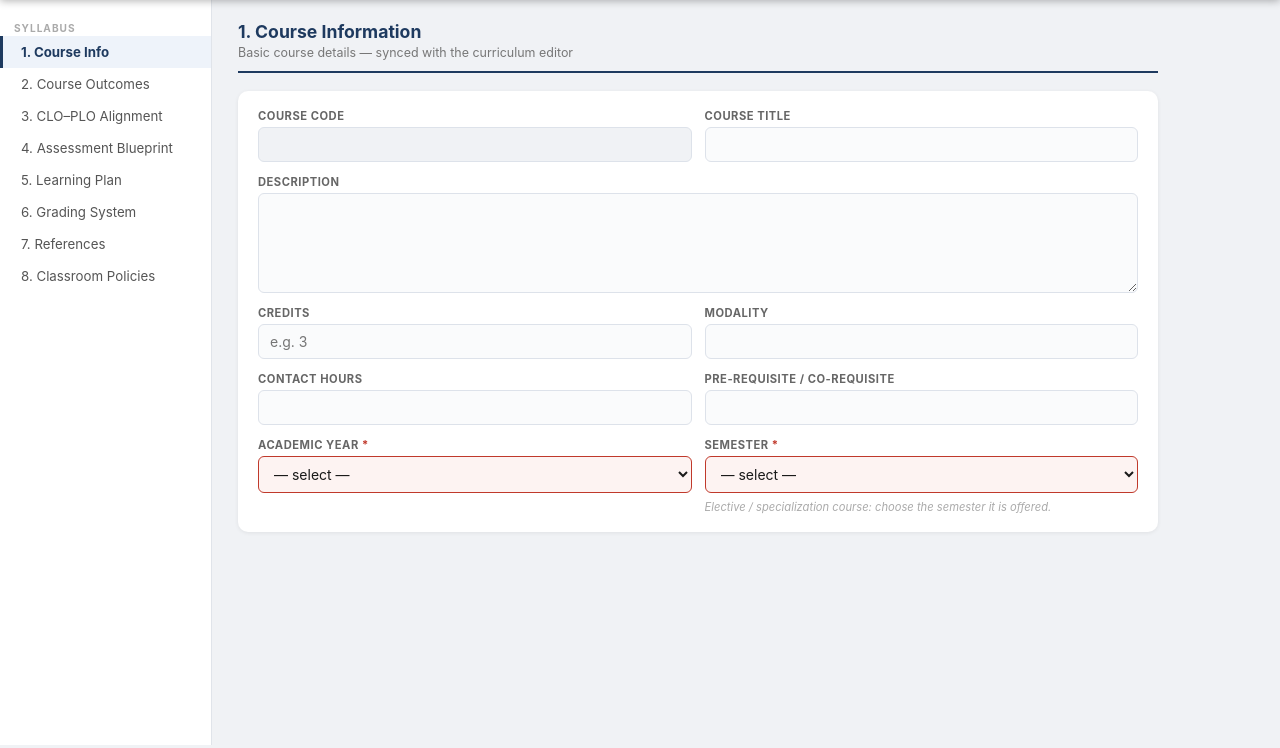
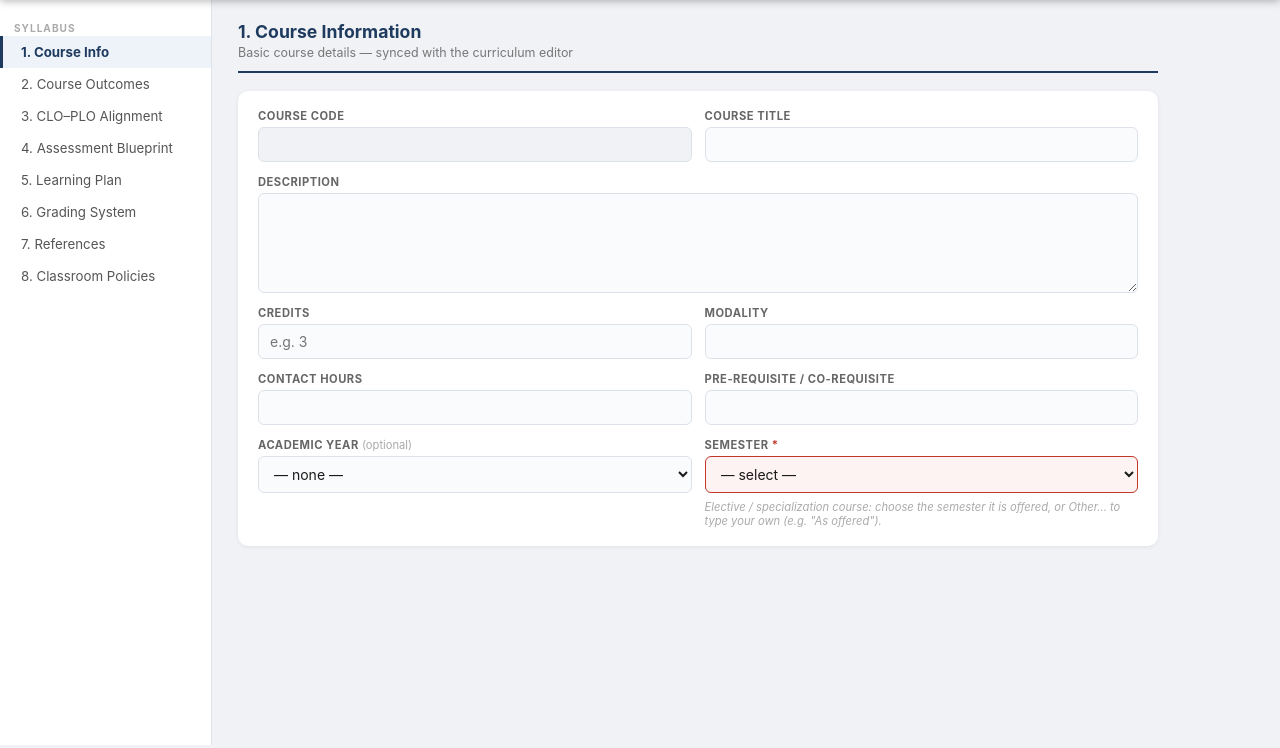
Before and after one commit to JulzPerez/mscs-curr-rev-2026, a Flask app: template templates/syllabus.html in a window 1280 px wide. Shown: the part 52-800 px from the top of the page. Run offline with Flask 3, Linux system fonts and the light colour scheme; the template is opened without the code that fills it, so the values that code supplies are empty.

Commit message:
Make academic year optional and allow a custom semester
Only the semester is required now; the academic year can be set or left
blank. The Semester dropdown gains an "Other…" option with a text box so
specialization courses can say e.g. "As offered".

Co-Authored-By: Claude Opus 5.5 <noreply@anthropic.com>

```diff
--- a/app.py
+++ b/app.py
@@ -401,12 +401,13 @@ CURRICULUM_SEMESTERS = {
     'CSC299': ('2nd Semester', 'Second Year, Second Semester'),
 }
 
-_AY_SEMESTER_RE = re.compile(r'^\s*\d{4}\s*[-–]\s*\d{4}\s*,\s*\S')
+_AY_YEAR_PREFIX_RE = re.compile(r'^\s*\d{4}\s*[-–]\s*\d{4}\s*,?\s*')
 
 
 def ay_semester_complete(value):
-    """True when the value has both an academic year and a semester, e.g. '2026–2027, 1st Semester'."""
-    return bool(_AY_SEMESTER_RE.match(value or ''))
+    """True when a semester is set. The academic year is optional, so '1st Semester',
+    'As offered' and '2026–2027, 1st Semester' all count; '2025–2026' alone does not."""
+    return bool(_AY_YEAR_PREFIX_RE.sub('', value or '', count=1).strip())
 
 
 def get_course_index(data, code):
@@ -494,7 +495,7 @@ def download_syllabus_pdf(code):
     course = dict(data['courses'][idx])
     ensure_syllabus_fields(course)
     if not ay_semester_complete(course.get('ay_semester')):
-        return ('A.Y. and Semester is required. Set it in Course Info before downloading the syllabus.', 400)
+        return ('Semester is required. Set it in Course Info before downloading the syllabus.', 400)
     outcomes_raw = data.get('outcomes', DEFAULTS['outcomes'])
     outcomes = []
     for o in outcomes_raw:
@@ -528,7 +529,7 @@ def download_syllabus_docx(code):
     course = dict(data['courses'][idx])
     ensure_syllabus_fields(course)
     if not ay_semester_complete(course.get('ay_semester')):
-        return ('A.Y. and Semester is required. Set it in Course Info before downloading the syllabus.', 400)
+        return ('Semester is required. Set it in Course Info before downloading the syllabus.', 400)
     outcomes_raw = data.get('outcomes', DEFAULTS['outcomes'])
     # Enrich outcomes with full PLO descriptions for the alignment table
     outcomes = []
--- a/templates/index.html
+++ b/templates/index.html
@@ -422,7 +422,7 @@ const SYLLABUS_COMPONENTS = [
       return r && ([...(r.textbooks||[]),...(r.journals||[]),...(r.online||[])].some(x => x && x.trim()));
     }
   },
-  { key: 'ay_semester', label: 'AY/Semester', check: c => /^\s*\d{4}\s*[-–]\s*\d{4}\s*,\s*\S/.test(c.ay_semester || '') },
+  { key: 'ay_semester', label: 'AY/Semester', check: c => !!(c.ay_semester || '').replace(/^\s*\d{4}\s*[-–]\s*\d{4}\s*,?\s*/, '').trim() },
 ];
 
 function syllabusStatus(c) {
--- a/templates/syllabus.html
+++ b/templates/syllabus.html
@@ -96,7 +96,8 @@ body{font-family:-apple-system,BlinkMacSystemFont,'Segoe UI',sans-serif;backgrou
 .pol-row textarea:focus{outline:none;border-color:#4a90d9}
 /* Required fields */
 .req{color:#c0392b}
-.field select.missing{border-color:#c0392b;background:#fdf3f2}
+.opt{color:#aaa;font-weight:400;text-transform:none;letter-spacing:0}
+.field select.missing,.field input.missing{border-color:#c0392b;background:#fdf3f2}
 .req-msg{font-size:.8rem;color:#c0392b;font-weight:600}
 /* Grading system */
 .gs-tbl{border-collapse:collapse;font-size:.85rem;width:100%;max-width:560px}
@@ -161,7 +162,7 @@ body{font-family:-apple-system,BlinkMacSystemFont,'Segoe UI',sans-serif;backgrou
     <div class="field"><label>Modality</label><input id="f_modality" value="{{ course.modality }}"></div>
     <div class="field"><label>Contact Hours</label><input id="f_contact_hours" value="{{ course.contact_hours }}"></div>
     <div class="field"><label>Pre-requisite / Co-requisite</label><input id="f_prereq" value="{{ course.prereq }}"></div>
-    <div class="field"><label>Academic Year <span class="req">*</span></label>
+    <div class="field"><label>Academic Year <span class="opt">(optional)</span></label>
       <select id="ay_year" onchange="updateAY()"></select>
     </div>
     <div class="field"><label>Semester <span class="req">*</span></label>
@@ -170,10 +171,12 @@ body{font-family:-apple-system,BlinkMacSystemFont,'Segoe UI',sans-serif;backgrou
         <option>1st Semester</option>
         <option>2nd Semester</option>
         <option>Summer</option>
+        <option value="__other__">Other…</option>
       </select>
-      {% if curriculum_term %}<div class="hint">Curriculum: {{ curriculum_term }}</div>{% else %}<div class="hint">Elective / specialization course: choose the semester it is offered.</div>{% endif %}
+      <input id="ay_sem_other" placeholder="e.g. As offered, 1st or 2nd Semester" oninput="updateAY()" style="display:none;margin-top:6px">
+      {% if curriculum_term %}<div class="hint">Curriculum: {{ curriculum_term }}</div>{% else %}<div class="hint">Elective / specialization course: choose the semester it is offered, or Other… to type your own (e.g. "As offered").</div>{% endif %}
     </div>
-    <div class="field span2" id="ay_err" style="display:none"><div class="req-msg">A.Y. and Semester is required. Choose both an academic year and a semester.</div></div>
+    <div class="field span2" id="ay_err" style="display:none"><div class="req-msg">Semester is required. Choose a semester, or Other… and type one.</div></div>
     <input type="hidden" id="f_ay_semester" value="{{ course.ay_semester }}">
   </div></div>
 </div>
@@ -645,44 +648,56 @@ function removePolicy(i) {
 // ── A.Y. and Semester (required) ─────────────────────────────────────────────
 const CURRICULUM_SEMESTER = {{ curriculum_semester | tojson }};
 
+const SEMESTER_OPTIONS = ['1st Semester', '2nd Semester', 'Summer'];
+
 function initAY() {
-  const raw = document.getElementById('f_ay_semester').value || '';
-  const m = raw.match(/(\d{4})\s*[-–]\s*(\d{4})/);
+  const raw = (document.getElementById('f_ay_semester').value || '').trim();
+  const m = raw.match(/^(\d{4})\s*[-–]\s*(\d{4})\s*,?\s*/);
   const now = new Date();
   const base = now.getMonth() >= 5 ? now.getFullYear() : now.getFullYear() - 1;  // A.Y. starts mid-year
   const years = [];
   for (let y = base - 2; y <= base + 4; y++) years.push(y);
   if (m && !years.includes(+m[1])) { years.push(+m[1]); years.sort(); }
   const ySel = document.getElementById('ay_year');
-  ySel.innerHTML = '<option value="">— select —</option>' +
+  ySel.innerHTML = '<option value="">— none —</option>' +
     years.map(y => `<option value="${y}–${y+1}">${y}–${y+1}</option>`).join('');
   if (m) ySel.value = `${m[1]}–${+m[1]+1}`;
 
-  let sem = '';
-  if (/summer|mid-?year/i.test(raw)) sem = 'Summer';
-  else if (/2nd|second/i.test(raw)) sem = '2nd Semester';
-  else if (/1st|first/i.test(raw)) sem = '1st Semester';
-  else sem = CURRICULUM_SEMESTER;  // core courses: preselect the curriculum's semester
+  // Whatever follows the year is the semester: a standard option, or free text ("Other…").
+  const rest = m ? raw.slice(m[0].length).trim() : raw;
+  let sem = '', other = '';
+  if (!rest) sem = CURRICULUM_SEMESTER;  // core courses: preselect the curriculum's semester
+  else if (/^(summer|mid-?year)/i.test(rest)) sem = 'Summer';
+  else if (/^(2nd|second)\s+sem(ester)?$/i.test(rest)) sem = '2nd Semester';
+  else if (/^(1st|first)\s+sem(ester)?$/i.test(rest)) sem = '1st Semester';
+  else { sem = '__other__'; other = rest; }
   document.getElementById('ay_sem').value = sem;
-  // Normalise the stored value to what the dropdowns show (saved on the next edit).
+  document.getElementById('ay_sem_other').value = other;
+  // Normalise the stored value to what the fields show (saved on the next edit).
   document.getElementById('f_ay_semester').value = composeAY();
   markAY(false);
 }
 
+function semesterValue() {
+  const sel = document.getElementById('ay_sem');
+  const other = document.getElementById('ay_sem_other');
+  other.style.display = sel.value === '__other__' ? '' : 'none';
+  return sel.value === '__other__' ? other.value.trim() : sel.value;
+}
+
 function composeAY() {
-  return [document.getElementById('ay_year').value, document.getElementById('ay_sem').value]
-    .filter(Boolean).join(', ');
+  return [document.getElementById('ay_year').value, semesterValue()].filter(Boolean).join(', ');
 }
 
 function ayComplete() {
-  return !!(document.getElementById('ay_year').value && document.getElementById('ay_sem').value);
+  return !!semesterValue();
 }
 
 function markAY(showErrors) {
-  ['ay_year','ay_sem'].forEach(id => {
-    const el = document.getElementById(id);
-    el.classList.toggle('missing', !el.value);
-  });
+  const sel = document.getElementById('ay_sem');
+  const other = document.getElementById('ay_sem_other');
+  sel.classList.toggle('missing', !sel.value);
+  other.classList.toggle('missing', sel.value === '__other__' && !other.value.trim());
   document.getElementById('ay_err').style.display = (showErrors && !ayComplete()) ? '' : 'none';
 }
 
@@ -692,12 +707,12 @@ function updateAY() {
   triggerUnsaved();
 }
 
-// Downloads need A.Y. and Semester; jump to Course Info if it is missing.
+// Downloads need a semester; jump to Course Info if it is missing.
 function requireAY() {
   if (ayComplete()) return true;
   show('info', document.querySelector('.nav-i'));
   markAY(true);
-  setStatus('Set the A.Y. and Semester before downloading the syllabus.', 'err');
+  setStatus('Set the Semester before downloading the syllabus.', 'err');
   return false;
 }
 
```
